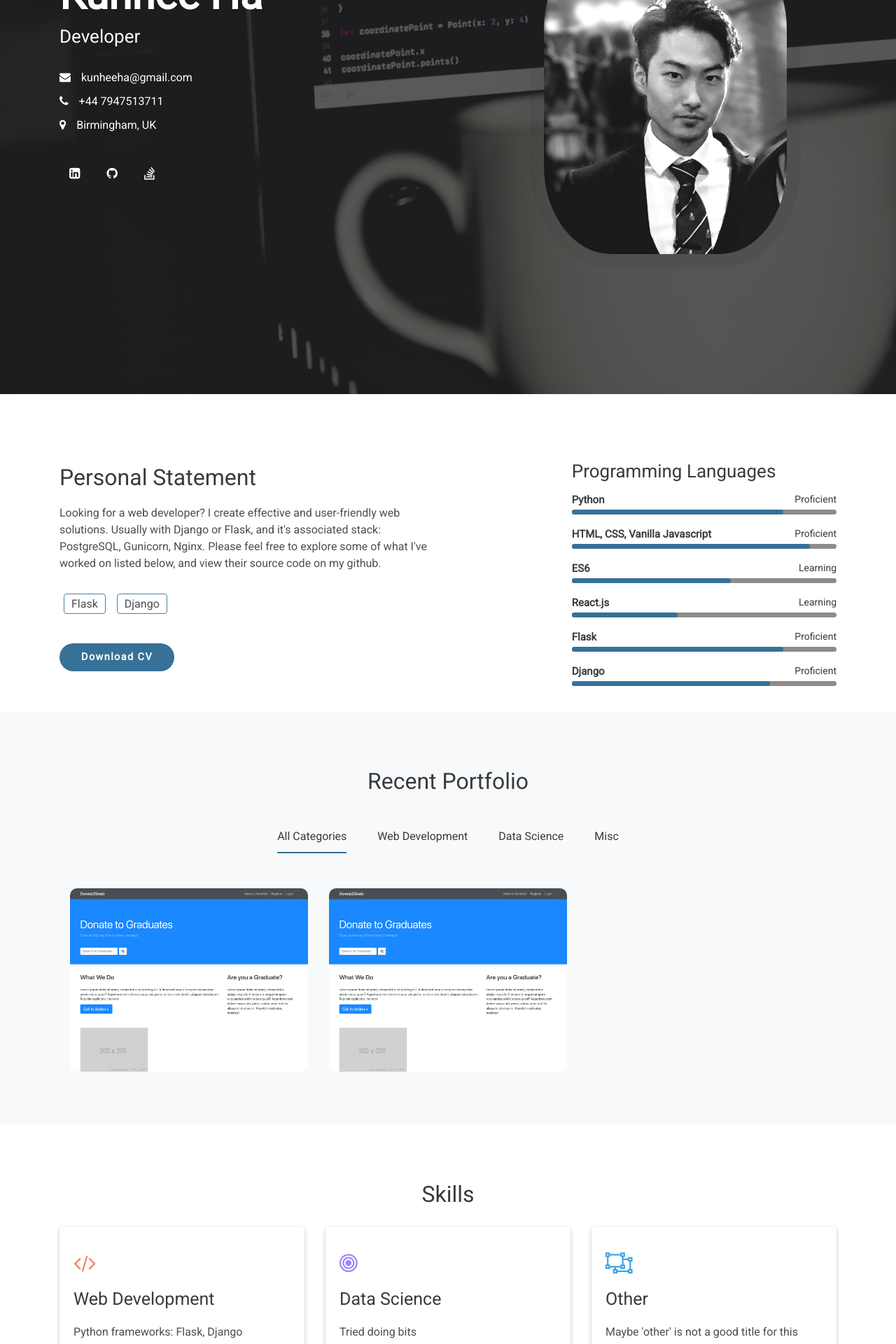
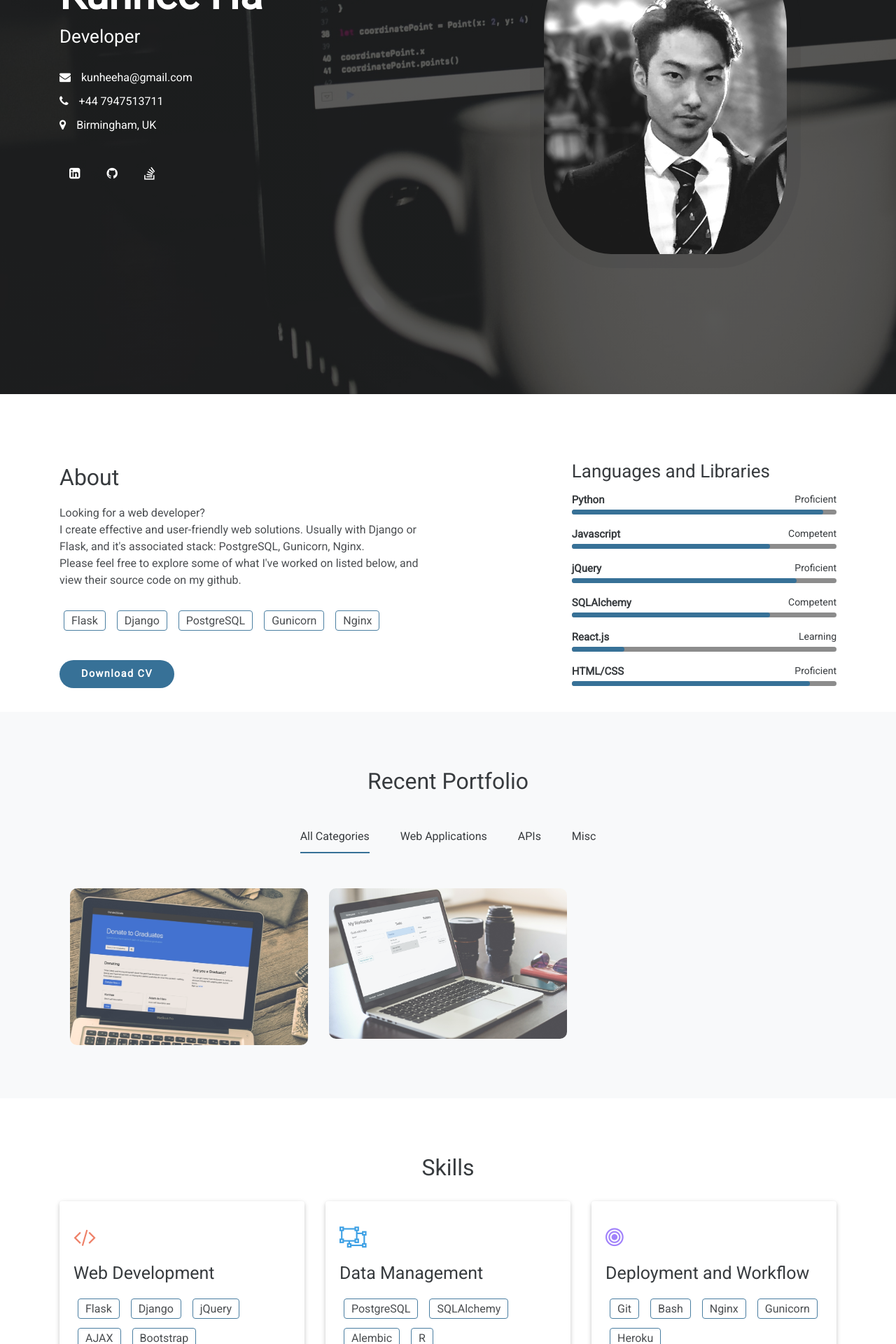
Before and after one commit to kunheeha/onlineportfolio, a Flask app: page / in a window 1280 px wide. Shown: the part 330-2250 px from the top of the page at 70% size. Run offline with Flask 2, Linux system fonts and the light colour scheme; data comes from the database, SQL or seed files in the repository; both versions use the stored data as it was after the commit; some libraries are stand-ins or nearby versions.

Commit message:
ready for deployment

```diff
--- a/onlineportfolio/routes.py
+++ b/onlineportfolio/routes.py
@@ -56,11 +56,8 @@ def address():
         reason = form.reason.data
         toreceive = Message(subject='Address Request', sender=visitoremail,
                             body=f'Sender: {visitoremail}. Reason : {reason}.', recipients=["kunheeha@gmail.com"])
-        tosend = Message(subject='Kunhee Ha Address', sender='kuheeha@gmail.com',
-                         body='19 Kestrel Grove, Birmingham, B30 1TQ', recipients=[visitoremail])
         mail.send(toreceive)
-        mail.send(tosend)
-        flash('Your request has been received. Please check your email.', 'success')
+        flash('Your request has been received. Please await an email response', 'success')
 
     return render_template("foraddress.html", form=form)
 
@@ -94,7 +91,7 @@ def admin():
     viewcvform = ViewCVForm()
     imageform = AddImageForm()
 
-    if viewcvform.submit.data and viewcvform.validate():
+    if viewcvform.cvsubmit.data and viewcvform.validate():
         me = Person.query.first()
         cv = me.cv_file
         mydirectory = os.path.join(app.root_path, 'static/cv')
--- a/onlineportfolio/static/js/scriptx.js
+++ b/onlineportfolio/static/js/scriptx.js
@@ -60,7 +60,7 @@ $(document).ready(function () {
 
     // Collapse navbar
     var navbarCollapse = function () {
-        if ($("#mainNav").offset().top > 100) {
+        if ($("#mainNav").offset().top > 180) {
             $("#mainNav").addClass("navbar-shrink");
         } else {
             $("#mainNav").removeClass("navbar-shrink");
@@ -70,6 +70,7 @@ $(document).ready(function () {
     navbarCollapse();
     // Collapse navbar on scroll
     $(window).scroll(navbarCollapse);
+
 
     // WOW
     var wow = new WOW(
--- a/onlineportfolio/templates/index.html
+++ b/onlineportfolio/templates/index.html
@@ -3,19 +3,14 @@
 {% block content %}
 
 		<!-- Navigation-->
-		<nav class="navbar navbar-expand-lg navbar-dark fixed-top" id="mainNav">
+		<nav class="navbar navbar-expand navbar-dark fixed-top" id="mainNav">
 			<div class="container">
 				<a class="navbar-brand js-scroll-trigger" href="#page-top"><img src="assets/img/navbar-logo.svg" alt="" /></a>
-				<button class="navbar-toggler navbar-toggler-right" type="button" data-toggle="collapse" data-target="#navbarResponsive" aria-controls="navbarResponsive" aria-expanded="false" aria-label="Toggle navigation">
-					<span class="navbar-toggler-icon"></span>
-				</button>
-				<div class="collapse navbar-collapse" id="navbarResponsive">
 				<ul class="navbar-nav text-uppercase ml-auto">
 					<li class="nav-item"><a class="nav-link js-scroll-trigger" href="#about">About</a></li>
 					<li class="nav-item"><a class="nav-link js-scroll-trigger" href="#portfolio">Portfolio</a></li>
 					<li class="nav-item"><a class="nav-link js-scroll-trigger" href="#contact">Contact</a></li>
 				</ul>
-				</div>
 			</div>
 		</nav>
 		<!-- HOME -->
@@ -23,7 +18,7 @@
 			<div class="bg-image">
 				<div class="container">
 					<div class="row section-separator home-padding">
-						<div class="col-sm-6">
+						<div class="col-md-6 col-xs-12 d-block">
 							<div class="header-info">
 								<h2 class="wow fadeInUp" data-wow-duration="0.8s" data-wow-delay="0.2s">Kunhee Ha</h2>
 								<h4 class="wow fadeInUp" data-wow-duration="0.8s" data-wow-delay="0.3s">Developer</h4>
@@ -39,7 +34,7 @@
 								</ul>
 							</div>
 						</div>
-						<div class="col-sm-6">
+						<div class="col-md-6 d-none d-sm-none d-md-block">
 							<div class="p-img wow fadeInUp" data-wow-duration="0.8s" data-wow-delay="0.6s">
 								<img src="{{ url_for('static', filename='images/ProfilePhoto.jpg') }}" alt=""  class="img-fluid">
 							</div>
@@ -53,14 +48,18 @@
 		<section class="about-section" id="about">
 			<div class="container">
 				<div class="row about-section-separator">
-					<div class="col-sm-12 col-md-6">
+					<div class="col-sm-12 col-md-6 aboutMain">
 						<div class="about-inner">
-							<h2 class="wow fadeInUp" data-wow-duration="0.8s" data-wow-delay="0.1s">Personal Statement</h2>
-							<p class="wow fadeInUp" data-wow-duration="0.8s" data-wow-delay="0.2s">{{ me.personal_statement }}</p>
+							<h2 class="wow fadeInUp" data-wow-duration="0.8s" data-wow-delay="0.1s">About</h2>
+							{# <p class="wow fadeInUp" data-wow-duration="0.8s" data-wow-delay="0.2s">{{ me.personal_statement }}</p> #}
+							<p class="wow fadeInUp" data-wow-duration="0.8s" data-wow-delay="0.2s">Looking for a web developer?<br>I create effective and user-friendly web solutions. Usually with Django or Flask, and it's associated stack: PostgreSQL, Gunicorn, Nginx.<br>Please feel free to explore some of what I've worked on listed below, and view their source code on my github.</p>
 							<div class="about-tag">
               	<ul>
               		<li><span>Flask</span></li>
               		<li><span>Django</span></li>
+              		<li><span>PostgreSQL</span></li>
+              		<li><span>Gunicorn</span></li>
+              		<li><span>Nginx</span></li>
               	</ul>
               </div>
               <form class="cvform" method="POST">
@@ -70,11 +69,11 @@
 						</div>
 					</div>
 
-					<div class="col-md-1"></div>
+					<div class="d-none d-sm-none d-md-block col-md-1"></div>
 
-					<div class="col-sm-8 col-md-5">
+					<div class="d-none d-sm-none d-md-block col-md-5">
 						<div class="languages wow fadeInUp" data-wow-duration="0.8s" data-wow-delay="0.3s">
-							<h3>Programming Languages</h3>
+							<h3>Languages and Libraries</h3>
 							<div class="each-lang">
 								<div class="lang">
 									<div class="parcial">
@@ -83,29 +82,40 @@
 											<div class="percentagem-num">Proficient</div>
 										</div>
 										<div class="progressBar">
-											<div class="percentagem" style="width: 80%;"></div>
+											<div class="percentagem" style="width: 95%;"></div>
 										</div>
 									</div>
 								</div>
 								<div class="lang">
 									<div class="parcial">
 										<div class="info">
-											<div class="name">HTML, CSS, Vanilla Javascript</div>
-											<div class="percentagem-num">Proficient</div>
+											<div class="name">Javascript</div>
+											<div class="percentagem-num">Competent</div>
 										</div>
 										<div class="progressBar">
-											<div class="percentagem" style="width: 90%;"></div>
+											<div class="percentagem" style="width: 75%;"></div>
 										</div>
 									</div>
 								</div>
 								<div class="lang">
 									<div class="parcial">
 										<div class="info">
-											<div class="name">ES6</div>
-											<div class="percentagem-num">Learning</div>
+											<div class="name">jQuery</div>
+											<div class="percentagem-num">Proficient</div>
 										</div>
 										<div class="progressBar">
-											<div class="percentagem" style="width: 60%;"></div>
+											<div class="percentagem" style="width: 85%;"></div>
+										</div>
+									</div>
+								</div>
+								<div class="lang">
+									<div class="parcial">
+										<div class="info">
+											<div class="name">SQLAlchemy</div>
+											<div class="percentagem-num">Competent</div>
+										</div>
+										<div class="progressBar">
+											<div class="percentagem" style="width: 75%;"></div>
 										</div>
 									</div>
 								</div>
@@ -116,29 +126,18 @@
 											<div class="percentagem-num">Learning</div>
 										</div>
 										<div class="progressBar">
-											<div class="percentagem" style="width: 40%;"></div>
+											<div class="percentagem" style="width: 20%;"></div>
 										</div>
 									</div>
 								</div>
 								<div class="lang">
 									<div class="parcial">
 										<div class="info">
-											<div class="name">Flask</div>
+											<div class="name">HTML/CSS</div>
 											<div class="percentagem-num">Proficient</div>
 										</div>
 										<div class="progressBar">
-											<div class="percentagem" style="width: 80%;"></div>
-										</div>
-									</div>
-								</div>
-								<div class="lang">
-									<div class="parcial">
-										<div class="info">
-											<div class="name">Django</div>
-											<div class="percentagem-num">Proficient</div>
-										</div>
-										<div class="progressBar">
-											<div class="percentagem" style="width: 75%;"></div>
+											<div class="percentagem" style="width: 90%;"></div>
 										</div>
 									</div>
 								</div>
@@ -162,31 +161,31 @@
 						<div class="portfolio-nav col-sm-12">
 							<ul>
 								<li data-filter="*"><span>All Categories</span></li>
-								<li data-filter=".web-development"><span>Web Development</span></li>
-								<li data-filter=".data-science"><span>Data Science</span></li>
+								<li data-filter=".web-apps"><span>Web Applications</span></li>
+								<li data-filter=".apis"><span>APIs</span></li>
 								<li data-filter=".misc"><span>Misc</span></li>
 							</ul>
 						</div>
 						<div class="project-gallery col-sm-12">
 							<div class="row portfolioContainer">
-								<div class="grid-item col-md-4 col-sm-6 col-xs-12 web-development">
+								<div class="grid-item col-md-4 col-sm-6 col-xs-12 web-apps">
 									<figure>
-										<img src="{{ url_for('static', filename='images/portfolio/donationsite.png') }}">
+										<img height="100%" src="{{ url_for('static', filename='images/portfolio/donate.jpeg') }}">
 										<figcaption>
 											<i class="fa fa-search"></i>
 											<h5 class="title">Donation Webpage</h5>
-											<span class="sub-title">Personal Project</span>
+											<span class="sub-title">Flask SQLAlchemy AJAX Bootstrap</span>
 											<a data-fancybox data-src="#donationsite"></a>
 										</figcaption>
 									</figure>
 								</div>
-								<div class="grid-item col-md-4 col-sm-6 col-xs-12 web-development">
+								<div class="grid-item col-md-4 col-sm-6 col-xs-12 web-apps">
 									<figure>
-										<img src="{{ url_for('static', filename='images/portfolio/donationsite.png') }}">
+										<img height="100%" src="{{ url_for('static', filename='images/portfolio/workspace2.jpeg') }}">
 										<figcaption>
 											<i class="fa fa-search"></i>
 											<h5 class="title">Online Workspace</h5>
-											<span class="sub-title">Personal Project</span>
+											<span class="sub-title">Django PostgreSQL jQuery Bootstrap</span>
 											<a data-fancybox data-src="#workspace"></a>
 										</figcaption>
 									</figure>
@@ -201,28 +200,26 @@
 					<div class="portfolio-modal-inner row">
 						<div class="col-sm-5">
 							<h2>Donation Webpage</h2>
-							<p>Donation website with stripe implementation built with Flask. Users can register and login to set up their own profile on the site to receive donations.</p>
-							<p>Please feel free to test out the stripe implementation since it's active and will actually charge you money.</p>
+							<p>Donation website with donations that can be taken with Stripe. Users can register and login to set up their own profile on the website where they can upload their profile photo, CV/resume, degree details and more.</p>
+							<p>Please feel free to make donations since it will actually charge you.</p>
 							<div class="about-tag">
 								<ul>
-									<li><span>Python</span></li>
 									<li><span>Flask</span></li>
-                                    <li><span>NGINX</span></li>
-                                    <li><span>Gunicorn</span></li>
-                                    <li><span>Linux Server</span></li>
+                  <li><span>AJAX</span></li>
+                  <li><span>jQuery</span></li>
+                  <li><span>SQLAlchemy</span></li>
+                  <li><span>Alembic</span></li>
                   <li><span>Stripe</span></li>
-                                    <li><span>AJAX</span></li>
-                                    <li><span>HTML</span></li>
-                                    <li><span>CSS</span></li>
-                                    <li><span>Javascript</span></li>
+                  <li><span>Bootstrap</span></li>
+                  <li><span>HTML/CSS</span></li>
 	              </ul>
 							</div>
-							<a target="_blank" href="https://www.donate2grads.com/" class="btn btn-fill btn-secondary">Go to Website</a> or
-							<a target="_blank" href="https://github.com/kunheeha/DonationSite">View source code</a>
+							<a target="_blank" href="https://www.donate2grads.com/" class="btn btn-fill btn-secondary">Go to Website</a>
+							<a target="_blank" href="https://github.com/kunheeha/DonationSite" class="btn btn-outline-secondary">View source code</a>
 						</div>
 						<div class="col-sm-7">
 							<div class="portfolio-modal-img">
-								<img src="{{ url_for('static', filename='images/portfolio/donationsiteeg1.png') }}">
+								<img width="100%" src="{{ url_for('static', filename='images/portfolio/donatePhone.jpeg') }}">
 							</div>
 						</div>
 					</div>
@@ -233,28 +230,24 @@
 					<div class="portfolio-modal-inner row">
 						<div class="col-sm-5">
 							<h2>Online Workspace</h2>
-							<p>Web application to store and organise relevant files, list of tasks and notes for different projects in their corresponding 'online workspace'. Able to invite multiple users to your workspaces or join ones of others, a viable solution for handling group projects where all relevant files, tasks and notes are in one place organised into notebooks and folders in each of the workspaces.</p>
-							<p>Users can create unlimited tasks, notebooks and notes, and folders to upload files to in each of the workspaces. Limit of one workspace per user with the option of a premium subscription for unlimited workspaces</p>
+							<p>Web application to store and organise files, tasks and notes for different projects in their relevant web-based 'workspaces' accordingly. Users can grant access for other users to the workspaces they create, allowing for a viable solution for handling group projects with an efficient way of sharing relevant files, notes and tasks, all organised into notebooks and folders in each of the workspaces.</p>
+							<p>Limit of one workspace and three upload files per user with the option of buying more as required, achieved thorugh Stripe APIs and webhooks.</p>
 							<div class="about-tag">
 								<ul>
-									<li><span>Python</span></li>
 									<li><span>Django</span></li>
                   <li><span>PostgreSQL</span></li>
-                                    <li><span>NGINX</span></li>
-                                    <li><span>Linux Server</span></li>
+                  <li><span>jQuery</span></li>
                   <li><span>Stripe</span></li>
-                                    <li><span>AJAX</span></li>
-                                    <li><span>HTML</span></li>
-                                    <li><span>CSS</span></li>
-                                    <li><span>Javascript</span></li>
+                  <li><span>Bootstrap</span></li>
+                  <li><span>HTML/CSS</span></li>
 	              </ul>
 							</div>
-							<a target="_blank" href="#" class="btn btn-fill btn-secondary">Go to Website</a> or
-							<a target="_blank" href="#">View source code</a>
+							<a target="_blank" href="https://www.onlineworkspace.org" class="btn btn-fill btn-secondary">Go to Website</a>
+							<a target="_blank" href="https://github.com/kunheeha/onlineworkspace" class="btn btn-outline-secondary">View source code</a>
 						</div>
 						<div class="col-sm-7">
 							<div class="portfolio-modal-img">
-								<img src="{{ url_for('static', filename='images/portfolio/donationsiteeg1.png') }}">
+								<img width="100%" src="{{ url_for('static', filename='images/portfolio/WorkspaceMobile.jpeg') }}">
 							</div>
 						</div>
 					</div>
@@ -273,21 +266,44 @@
                         <div class="skills-item shadow-1 white-bg wow fadeInUp" data-wow-duration="0.8s" data-wow-delay="0.5s">
                             <i class="fa fa-code iron-color"></i>
                             <h3>Web Development</h3>
-                            <p>Python frameworks: Flask, Django<br>Javascript frameworks: Node.js<br>Frontend frameworks: React</p>
+                            <div class="about-tag">
+							              	<ul>
+							              		<li><span>Flask</span></li>
+							              		<li><span>Django</span></li>
+							              		<li><span>jQuery</span></li>
+							              		<li><span>AJAX</span></li>
+							              		<li><span>Bootstrap</span></li>
+							              	</ul>
+							              </div>
                         </div>
                     </div>
                     <div class="col-sm-4">
                         <div class="skills-item shadow-1 white-bg wow fadeInUp" data-wow-duration="0.8s" data-wow-delay="0.3s">
-                            <i class="fa fa-bullseye purple-color"></i>
-                            <h3>Data Science</h3>
-                            <p>Tried doing bits</p>
+                            <i class="fa fa-object-ungroup sky-color"></i>
+                            <h3>Data Management</h3>
+                            <div class="about-tag">
+							              	<ul>
+							              		<li><span>PostgreSQL</span></li>
+							              		<li><span>SQLAlchemy</span></li>
+							              		<li><span>Alembic</span></li>
+							              		<li><span>R</span></li>
+							              	</ul>
+							              </div>
                         </div>
                     </div>
                     <div class="col-sm-4">
                         <div class="skills-item shadow-1 white-bg wow fadeInUp" data-wow-duration="0.8s" data-wow-delay="0.7s">
-                            <i class="fa fa-object-ungroup sky-color"></i>
-                            <h3>Other</h3>
-                            <p>Maybe 'other' is not a good title for this section. Git and Bash is what I know and I guess that's it</p>
+                            <i class="fa fa-bullseye purple-color"></i>
+                            <h3>Deployment and Workflow</h3>
+                            <div class="about-tag">
+							              	<ul>
+							              		<li><span>Git</span></li>
+							              		<li><span>Bash</span></li>
+							              		<li><span>Nginx</span></li>
+							              		<li><span>Gunicorn</span></li>
+							              		<li><span>Heroku</span></li>
+							              	</ul>
+							              </div>
                         </div>
                     </div>
                 </div>
@@ -300,8 +316,8 @@
 			<div class="container">
 				<div class="row section-separator">
 					<div class="extrapart col-sm-12 col-md-6">
-						<h3 class="wow fadeInUp" data-wow-duration="0.8s" data-wow-delay="0.2s">Interested to Work?</h3>
-						<p class="wow fadeInUp" data-wow-duration="0.8s" data-wow-delay="0.4s">Lorem ipsum text</p>
+						<h3 class="wow fadeInUp" data-wow-duration="0.8s" data-wow-delay="0.2s">Interested?</h3>
+						<p class="wow fadeInUp" data-wow-duration="0.8s" data-wow-delay="0.4s">Always open to discussing work or collaboration opportunities. <br>Please send me a message using the contact form below or get in touch via email or phone.</p>
 						<form class="cvform" method="POST">
 							{{ viewcvform.hidden_tag() }}
 							{{ viewcvform.cvsubmit(class="btn btn-fill") }}
--- a/run.py
+++ b/run.py
@@ -1,5 +1,7 @@
 from onlineportfolio import app
+from dotenv import load_dotenv
 
+load_dotenv()
 
 if __name__ == '__main__':
     app.run(debug=True)
```
Also changed, not shown: config.py (deleted, +0 -8 lines), onlineportfolio/__init__.py (+10 -2 lines), onlineportfolio/config.py (added, +11 -0 lines), onlineportfolio/static/css/styles.css (+44 -30 lines), onlineportfolio/portfolio.db, onlineportfolio/static/images/portfolio/WorkspaceMobile.jpeg (added), onlineportfolio/static/images/portfolio/donate.jpeg (added), onlineportfolio/static/images/portfolio/donatePhone.jpeg (added), onlineportfolio/static/images/portfolio/donatelaptop.jpeg (added), onlineportfolio/static/images/portfolio/workspace.jpeg (added), onlineportfolio/static/images/portfolio/workspace2.jpeg (added), onlineportfolio/static/images/portfolio/workspacelaptop.jpeg (added), onlineportfolio/static/images/portfolio/workspacelaptop2.jpeg (added), 3 other files. Lines whose indentation alone changed are shown as unchanged.
